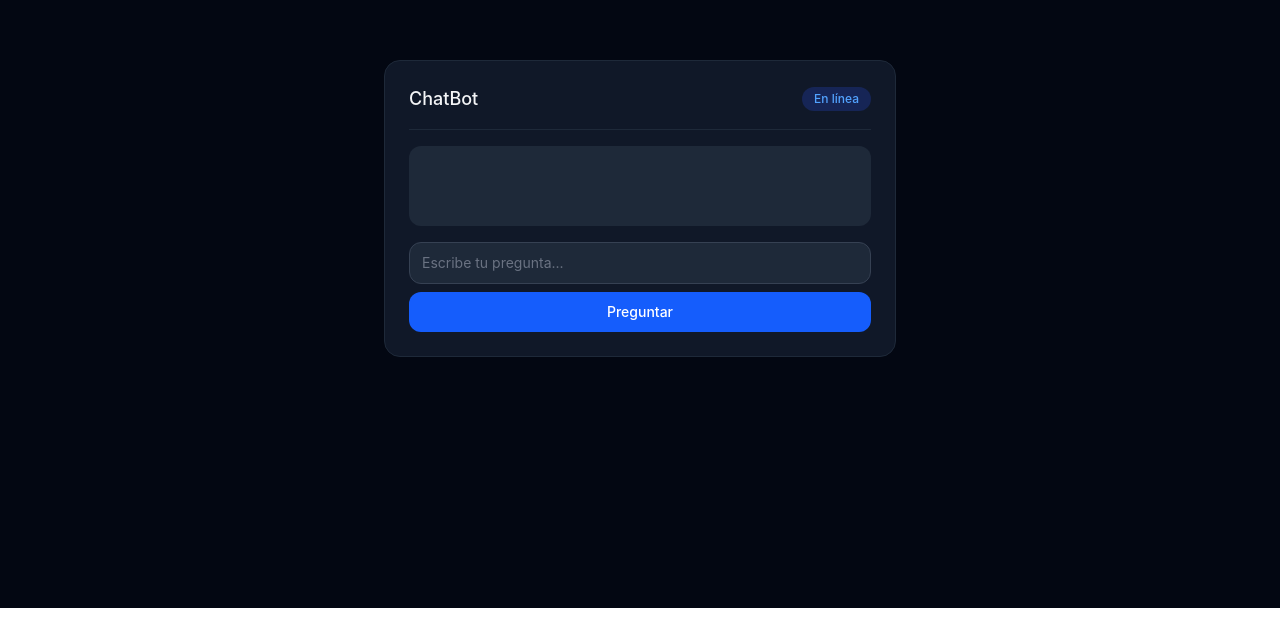
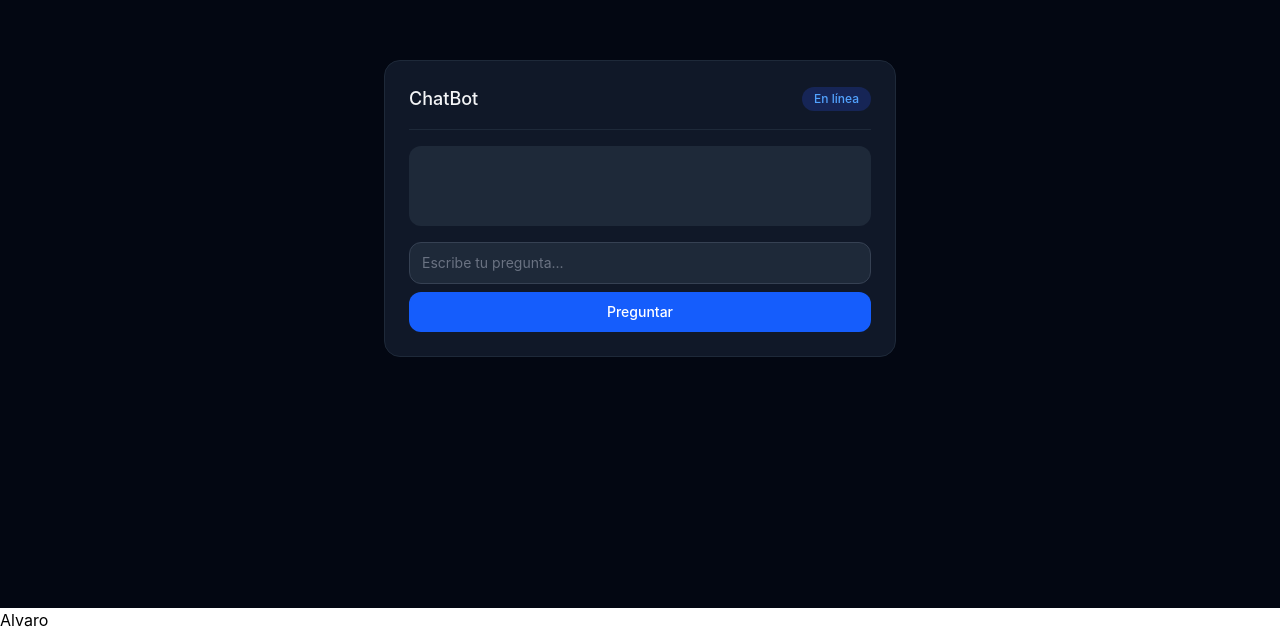
Before and after one commit to MrVargasLl/04-web-a-react-avanzado, a React (Vite) app: page / in a window 1280 px wide. Shown: the part 192-824 px from the top of the page. Before the commit the page ends 800 px from the top, so only its background shows below. Built offline with nearby package versions, Linux system fonts and the light colour scheme.

Commit message:
Ejemplo de service y custom hook

```diff
--- a/src/App.jsx
+++ b/src/App.jsx
@@ -3,6 +3,7 @@ import { useForm } from 'react-hook-form'
 import axios from 'axios'
 import * as yup from 'yup'
 import { useState } from 'react'
+import { useUser } from './hooks/useUser'
 
 const schema = yup.object({
   userInput: yup
@@ -19,6 +20,7 @@ export const App = () => {
   // Estado que guarda la respuesta de gemma
   const [response, setResponse] = useState('')
   const [loading, setLoading] = useState(false)
+  const { user } = useUser()
 
   const handlePregunta = async (data) => {
     console.log(data)
@@ -80,6 +82,7 @@ export const App = () => {
 
         </div>
       </div>
+      <p>{user ? user.name : 'Loading...'}</p>
     </>
   )
 }
--- /dev/null
+++ b/src/hooks/useUser.jsx
@@ -0,0 +1,13 @@
+import React, { useState } from 'react'
+import { useEffect } from 'react'
+import { getUser } from '../services/userService'
+
+export const useUser = () => {
+  const [user, setUser] = useState(null)
+
+  useEffect(() => {
+    getUser().then(data => setUser(data))
+  }, [])
+
+  return { user } // caracteristica tipica de CustomHooks
+}
--- /dev/null
+++ b/src/services/userService.js
@@ -0,0 +1,3 @@
+export const getUser = async () => {
+  return { name: 'Alvaro', age: 30 }
+}
```
